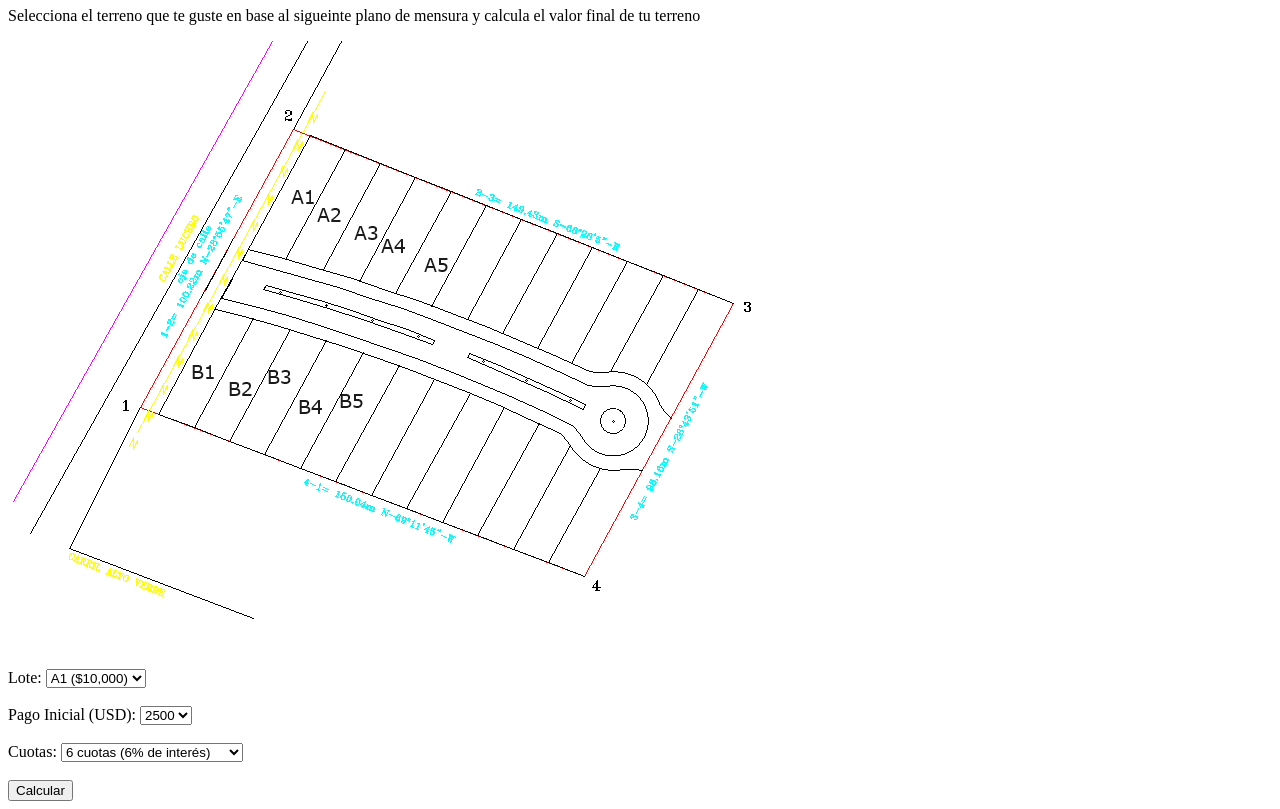
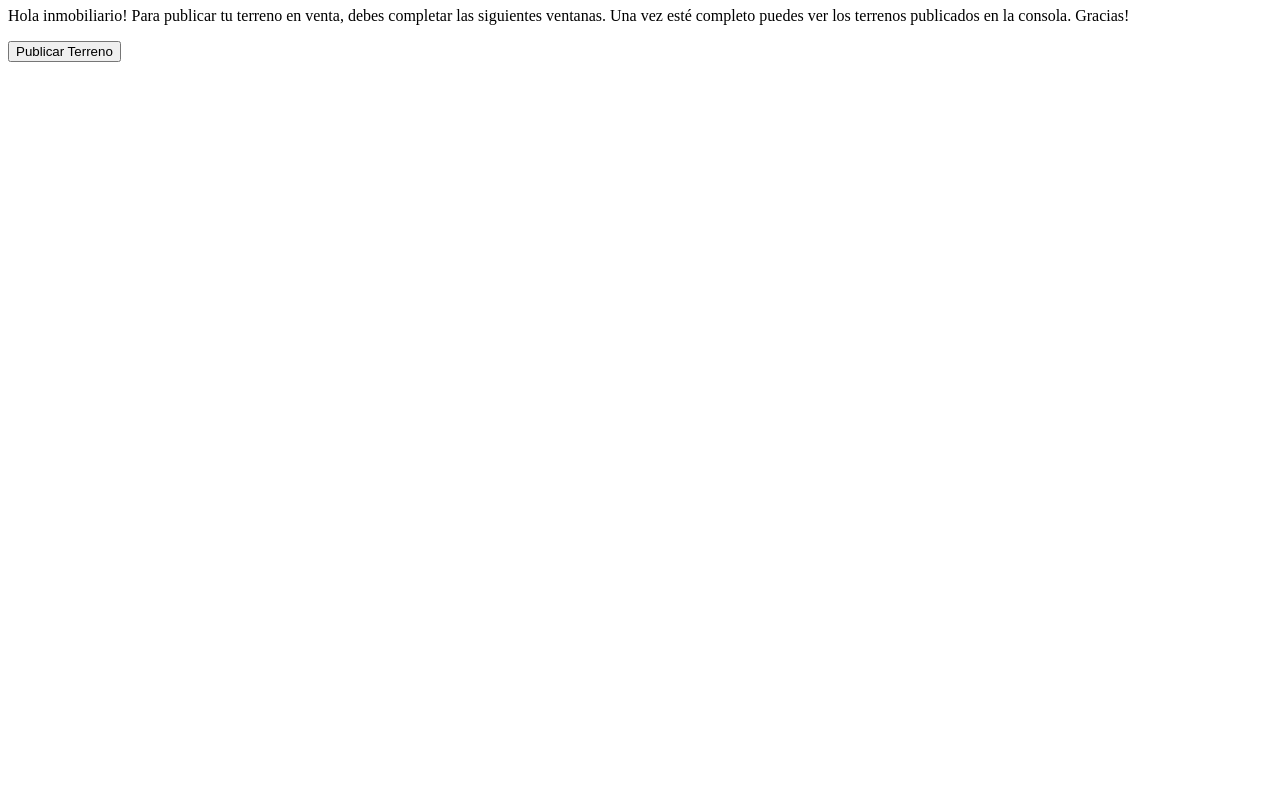
Before and after one commit to LucianoVicencio/PreEntrega1js-Vicencio, a plain HTML site: page index.html in a window 1280 px wide. Shown: the part 73-882 px from the top of the page. After the commit the page ends 800 px from the top, so only its background shows below. Drawn offline with Linux system fonts and the light colour scheme.

Commit message:
segunda preentrega

```diff
--- a/index.html
+++ b/index.html
@@ -4,54 +4,16 @@
 <head>
     <meta charset="UTF-8">
     <meta name="viewport" content="width=device-width, initial-scale=1.0">
-    <title>PreEntrega1+Vicencio</title>
+    <title>PreEntrega2+Vicencio</title>
 </head>
 
 <body>
-    <h1>Calculador de Cuotas</h1>
+    <h1>Venta de Terrenos</h1>
 
-    <p>Selecciona el terreno que te guste en base al sigueinte plano de mensura y calcula el valor final de tu terreno</p>
-    <img src="./images/mensura-lotes.png" alt="plano de mensura">
-    <br>
-    <form id="simulador-form">
-        <div>
-            <label for="lote">Lote:</label>
-            <select id="lote" name="lote">
-                <option value="A1">A1 ($10,000)</option>
-                <option value="A2">A2 ($9,500)</option>
-                <option value="A3">A3 ($9,500)</option>
-                <option value="A4">A4 ($9,000)</option>
-                <option value="A5">A5 ($9,000)</option>
-                <option value="B1">B1 ($10,000)</option>
-                <option value="B2">B2 ($9,500)</option>
-                <option value="B3">B3 ($9,500)</option>
-                <option value="B4">B4 ($9,000)</option>
-                <option value="B5">B5 ($9,000)</option>
-            </select>
-        </div>
-        <br>
-        <div>
-            <label for="pago-inicial">Pago Inicial (USD):</label>
-            <select id="pago-inicial" name="pago-inicial" required>
-            </select>
-        </div>
-        <br>
-        <div>
-            <label for="cuotas">Cuotas:</label>
-            <select id="cuotas" name="cuotas">
-                <option value="6">6 cuotas (6% de interés)</option>
-                <option value="12">12 cuotas (10% de interés)</option>
-                <option value="18">18 cuotas (15% de interés)</option>
-                <option value="24">24 cuotas (19% de interés)</option>
-                <option value="30">30 cuotas (26% de interés)</option>
-                <option value="36">36 cuotas (34% de interés)</option>
-            </select>
-        </div>
-        <br>
-        <button type="button" onclick="calcular()">Calcular</button>
-    </form>
-    <div id="resultado"></div>
+    <p>Hola inmobiliario! Para publicar tu terreno en venta, debes completar las siguientes ventanas. Una vez esté
+        completo puedes ver los terrenos publicados en la consola. Gracias!</p>
 
+    <button onclick="publicarTerreno()">Publicar Terreno</button>
 
     <script src="./js/main.js"></script>
 </body>
--- a/js/main.js
+++ b/js/main.js
@@ -1,113 +1,24 @@
-function calcular() {
-    const loteSeleccionado = document.getElementById("lote").value;
-    const cuotas = parseInt(document.getElementById("cuotas").value);
+// Declaración de variables
+let terrenos = [];
 
-    let precioLote;
-    switch (loteSeleccionado) {
-        case "A1":
-        case "B1":
-            precioLote = 10000;
-            break;
-        case "A2":
-        case "A3":
-        case "B2":
-        case "B3":
-            precioLote = 9500;
-            break;
-        case "A4":
-        case "A5":
-        case "B4":
-        case "B5":
-            precioLote = 9000;
-            break;
-    }
-    const pagoInicial = parseFloat(document.getElementById("pago-inicial").value);
-    if (pagoInicial < 2500 || pagoInicial > precioLote) {
-        alert("El minimo p ingresar tiene q ser no menor a 2500usd.");
-        return;
-    }
+// prompts para capturar informacion
+function capturarInformacionTerreno() {
+    let terreno = {};
 
-    // Monto restante a pagar - pago inicial
-    const montoRestante = precioLote - pagoInicial;
+    // entradas
+    terreno.titulo = prompt("Ingrese un título para el terreno en venta, intenta ser persuasivo... puedes probar con Inmejorable ubicación, o Apto PH, o Preventa:");
+    terreno.descripcion = prompt("Ingrese la descripción del terreno, no olvide agregar superfice, servicios, cercanias, y si es barrio privado el monto de expensas:");
+    terreno.precio = parseFloat(prompt("Ingrese el precio del terreno en USD (solo debes colocar el valor en números):"));
 
-    // Monto de cada cuota + el total a pagar con intereses
-    let interes;
-    switch (cuotas) {
-        case 6:
-            interes = 6;
-            break;
-        case 12:
-            interes = 10;
-            break;
-        case 18:
-            interes = 15;
-            break;
-        case 24:
-            interes = 19;
-            break;
-        case 30:
-            interes = 26;
-            break;
-        case 36:
-            interes = 34;
-            break;
-    }
-
-    const montoPorInteres = montoRestante * (interes / 100);
-    const totalAPagar = montoRestante + montoPorInteres;
-    const montoCuota = totalAPagar / cuotas;
-
-    // Precio final = pago inicial + total a pagar (restante en cuotas)
-    const precioFinal = pagoInicial + totalAPagar;
-
-    // Resultados en la página
-    const resultadoDiv = document.getElementById("resultado");
-    resultadoDiv.innerHTML = `
-        <h2>Resultado:</h2>
-        <p>Precio del lote: $${precioLote.toFixed(2)}</p>
-        <p>Pago inicial: $${pagoInicial.toFixed(2)}</p>
-        <p>Monto restante a pagar: $${montoRestante.toFixed(2)}</p>
-        <p>Cantidad de cuotas: ${cuotas}</p>
-        <p>Interés aplicado: ${interes}%</p>
-        <p>Monto de cada cuota: $${montoCuota.toFixed(2)}</p>
-        <p>Precio final: $${precioFinal.toFixed(2)}</p>
-    `;
+    return terreno;
 }
 
-function actualizarOpcionesPagoInicial() {
-    const loteSeleccionado = document.getElementById("lote").value;
-    let precioLote;
+// Función para publicar y capturar la info
+function publicarTerreno() {
+    let nuevoTerreno = capturarInformacionTerreno();
 
-    // Asignamos el precio del lote según la opción seleccionada
-    switch (loteSeleccionado) {
-        case "A1":
-        case "B1":
-            precioLote = 10000;
-            break;
-        case "A2":
-        case "A3":
-        case "B2":
-        case "B3":
-            precioLote = 9500;
-            break;
-        case "A4":
-        case "A5":
-        case "B4":
-        case "B5":
-            precioLote = 9000;
-            break;
-    }
-
-    // Generamos las opciones del desplegable
-    const pagoInicialSelect = document.getElementById("pago-inicial");
-    pagoInicialSelect.innerHTML = "";
-    for (let i = 2500; i <= precioLote - 500; i += 500) {
-        pagoInicialSelect.innerHTML += `<option value="${i}">${i}</option>`;
-    }
+    // Agregar el nuevo terreno al arreglo y mostrar en consola
+    terrenos.push(nuevoTerreno);
+    console.log("Terreno Publicado:");
+    console.log(nuevoTerreno);
 }
-
-// Llamamos a la función para actualizar las opciones del pago inicial cuando se cambia la opción del lote
-document.getElementById("lote").addEventListener("change", actualizarOpcionesPagoInicial);
-
-// Llamamos a la función inicialmente para que las opciones se carguen al abrir la página
-actualizarOpcionesPagoInicial();
```
